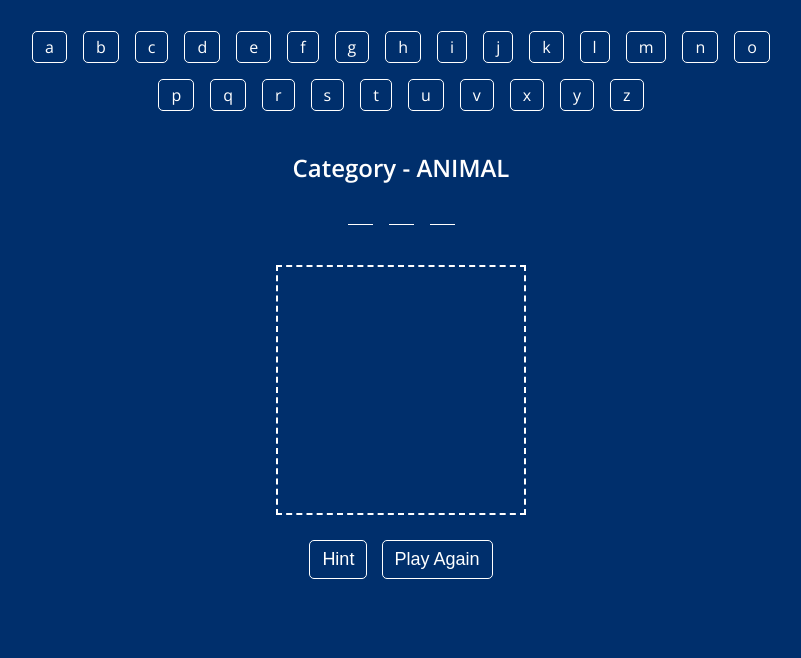
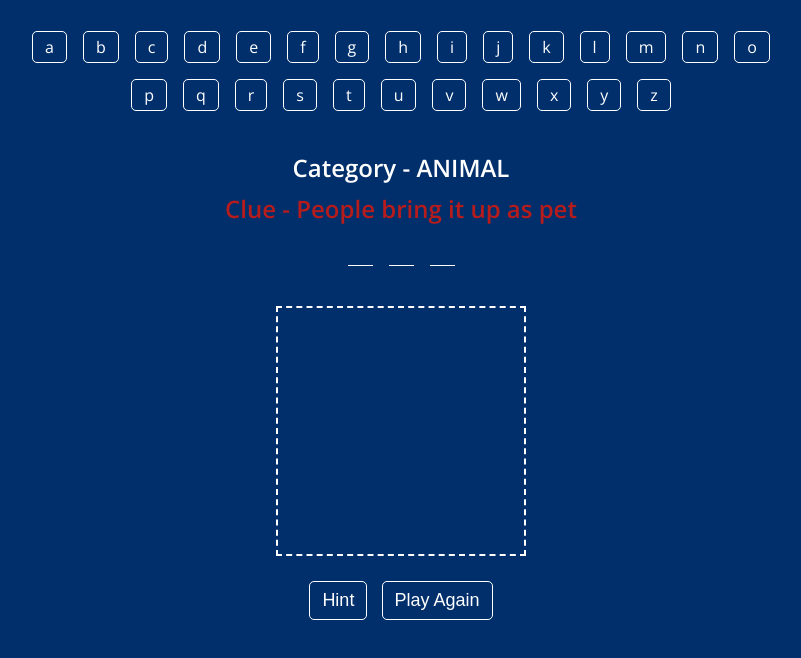
Before and after one commit to mglee-developer/vanillaprojects, a plain HTML site: page hangman/index.html in a window 1280 px wide. Both pictures are taken after a click on the button "Hint". Shown: the part 118-776 px from the top of the page, without its empty margins (239-1040 px from the left). Drawn offline with nearby package versions, Linux system fonts and the light colour scheme.

Commit message:
JS : Add clue.js

```diff
--- a/hangman/index.html
+++ b/hangman/index.html
@@ -5,6 +5,7 @@
     <meta name="viewport" content="width=device-width, initial-scale=1.0">
     <title>Hangman</title>
     <link rel="stylesheet" href="style.css">
+    <script src="/js/clue.js" defer></script>
     <script src="/js/canvas.js" defer></script>
     <script src="/js/result.js" defer></script>
     <script src="/js/match.js" defer></script>
@@ -22,7 +23,7 @@
             <ul class="letters"></ul>
         </div>
         <h2 class="category-name"></h2>
-        <p class="clue">Clue</p>
+        <p class="clue"></p>
         <div class="answer">
             <ul class="words"></ul>
         </div>
--- a/hangman/js/alphabet.js
+++ b/hangman/js/alphabet.js
@@ -1,6 +1,6 @@
 const alphabets = ['a', 'b', 'c', 'd', 'e', 'f', 'g', 'h',
 'i', 'j', 'k', 'l', 'm', 'n', 'o', 'p', 'q', 'r', 's', 't',
-'u', 'v', 'x', 'y', 'z'];
+'u', 'v', 'w', 'x', 'y', 'z'];
 
 const letters = document.querySelector('.letters');
 
--- /dev/null
+++ b/hangman/js/clue.js
@@ -0,0 +1,11 @@
+const clue = [['The snow princess ate this!', 'Monky likes this', 'This has milk, jam, etc'],
+            ['People bring it up as pet', 'This likes banans', 'This has long ear and red eyes'],
+            ['American capital', 'Korean island', 'Franch capital']];
+
+const clueText = document.querySelector('.clue');
+
+function getClue() {
+    const categoryIndex = categories.indexOf(randomCategory);
+    const clueIndex = randomCategory.indexOf(word);
+    clueText.innerHTML = `Clue - ${clue[categoryIndex][clueIndex]}`;
+}
--- a/hangman/js/init.js
+++ b/hangman/js/init.js
@@ -5,6 +5,7 @@
 
 const words = document.querySelector('.words');
 const againBtn = document.querySelectorAll('.again_btn');
+const clueBtn = document.querySelector('.clue_btn');
 
 let randomCategory;
 let word;
@@ -34,6 +35,7 @@ function init() {
     });
 
     // 힌트
+    clueBtn.addEventListener('click', getClue);
 }
 
 init();
--- a/hangman/style.css
+++ b/hangman/style.css
@@ -102,7 +102,6 @@ button {
 
 /* Clue */
 .clue {
-    display: none;
     color: var(--color-red);
     font-size: var(--font-medium);
     font-weight: var(--weight-semi-bold);
```
